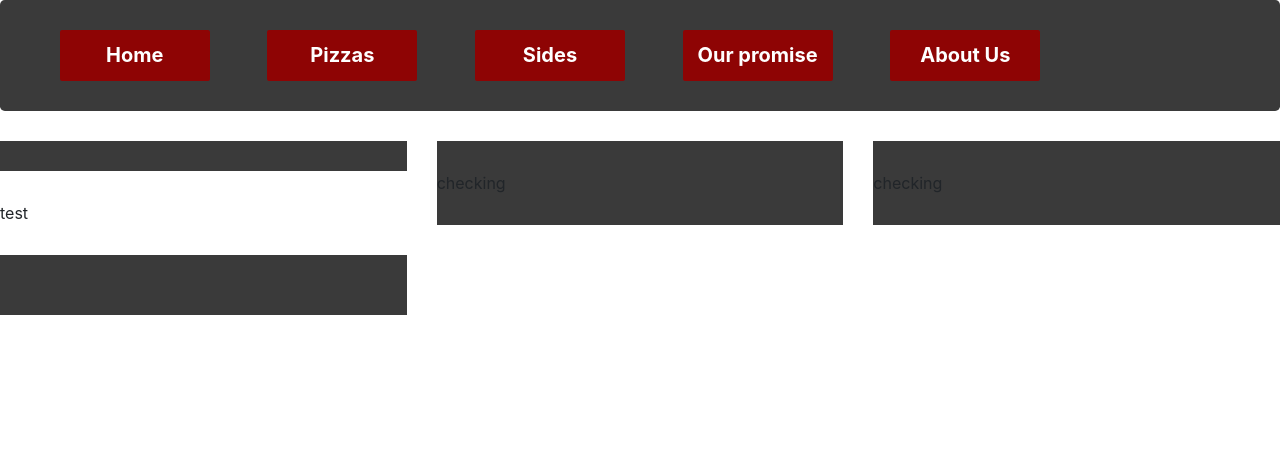
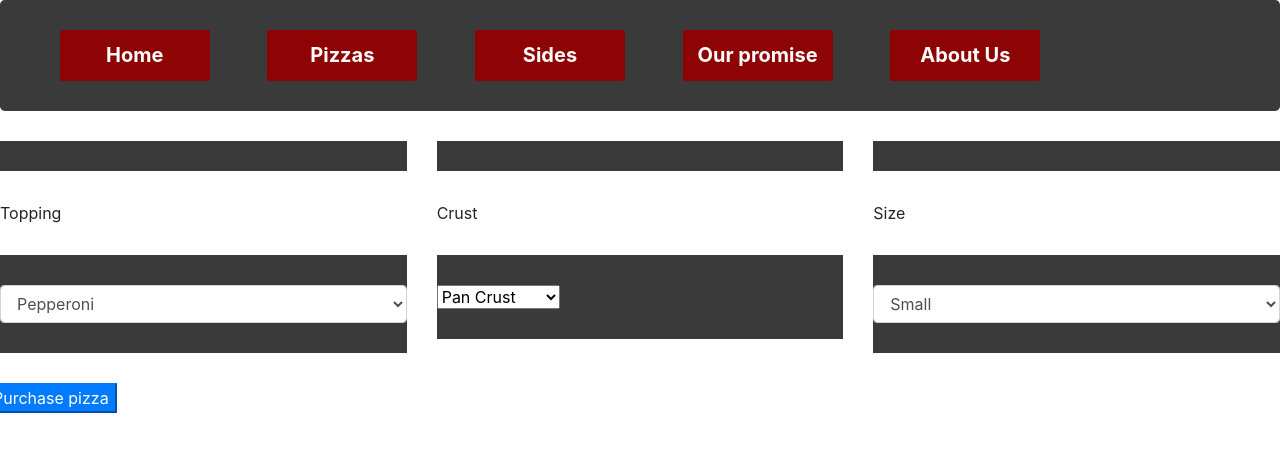
Before and after one commit to AnthonyGolovin/fridayproject4, a plain HTML site: page index.html in a window 1280 px wide. Drawn offline with nearby package versions, Linux system fonts and the light colour scheme.

Commit message:
Add more html elements to organize where each 'create your own pizza' option would be displayed and started created the back end framework

```diff
--- a/index.html
+++ b/index.html
@@ -28,28 +28,53 @@
         </div>
       </div>
     </div>
-
+    <form id="pizzaCreate">
     <div class="row">
       <div class="col-md-4">
         <div class="jumbotronOptions">
           <div class="jumbotronHeader">
-            test
+            Topping
           </div>
+          <select class="form-control" id="toppingChoice">
+            <option value="1">Pepperoni</option>
+            <option value="2">Pineapple</option>
+            <option value="3">Cheese</option>
+            <option value="4">Vegetables</option>
+          </select>
         </div>
       </div>
 
         <div class="col-md-4">
           <div class="jumbotronOptions">
-          checking
+            <div class="jumbotronHeader">
+              Crust
+            </div>
+            <select class="form-control2" id="crustChoice">
+              <option value="1">Pan Crust</option>
+              <option value="2">Thin Crust</option>
+              <option value="3">Stuffed Crust</option>
+              <option value="4">No Crust</option>
+            </select>
           </div>
         </div>
 
         <div class="col-md-4">
           <div class="jumbotronOptions">
-          checking
+            <div class="jumbotronHeader">
+              Size
+            </div>
+            <select class="form-control" id="sizeChoice">
+              <option value="1">Small</option>
+              <option value="2">Medium</option>
+              <option value="3">Large</option>
+              <option value="4">Extra Large</option>
+            </select>
           </div>
         </div>
+        <div>
+          <button type="click" id="purchase" class="btn-primary">Purchase pizza</button>
+        </div>
+    </form>
 
-    </div>
   </body>
 </html>
--- a/js/scripts.js
+++ b/js/scripts.js
@@ -9,3 +9,18 @@ function Pizza(topping, crust, size) {
   this.crust = crust,
   this.size = size
 }
+
+var inputtedTopping = $("#toppingChoice :selected").val();
+var inputtedCrust = $("#crustChoice :selected").val();
+var inputtedSize = $("#sizeChoice :selected").val();
+
+$("#purchase").click(function() {
+  if () {
+
+  } else if () {
+
+    } else if () {
+
+      }
+
+})
```
Lines whose indentation alone changed are shown as unchanged.
